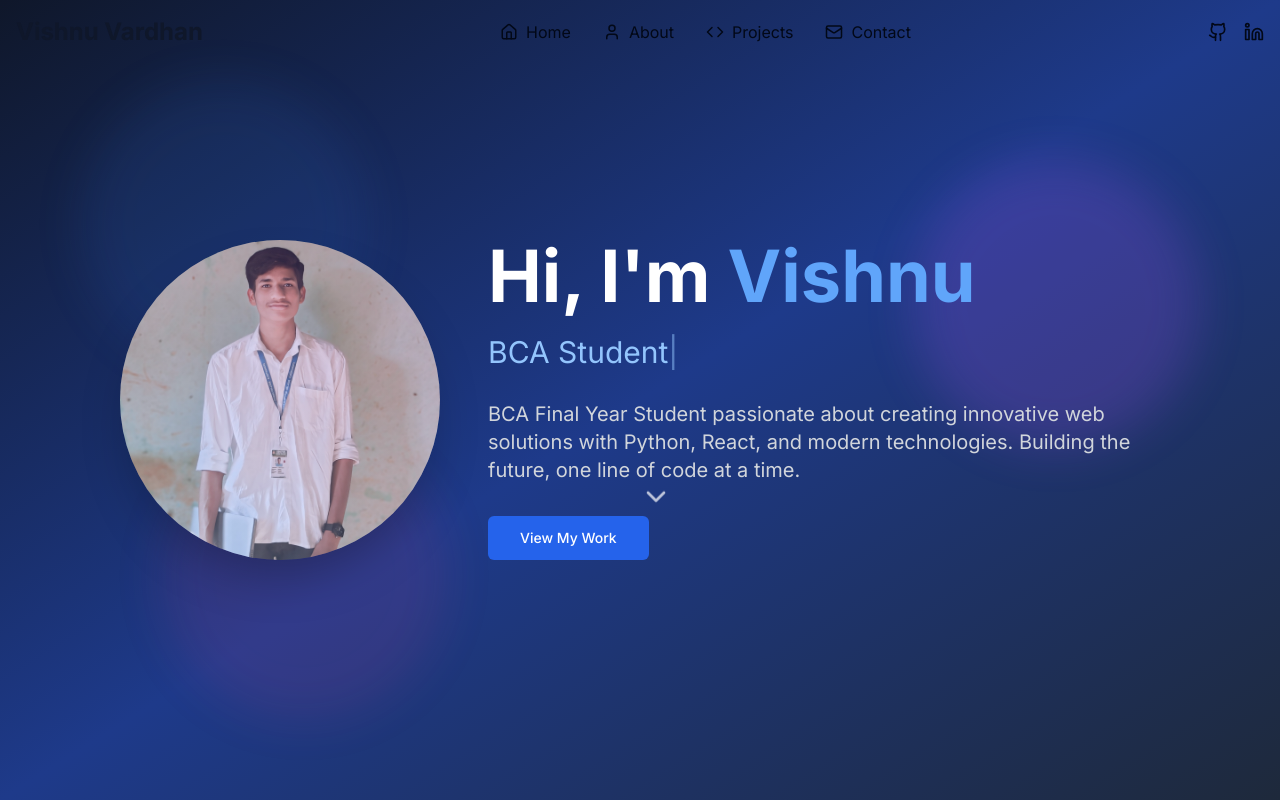
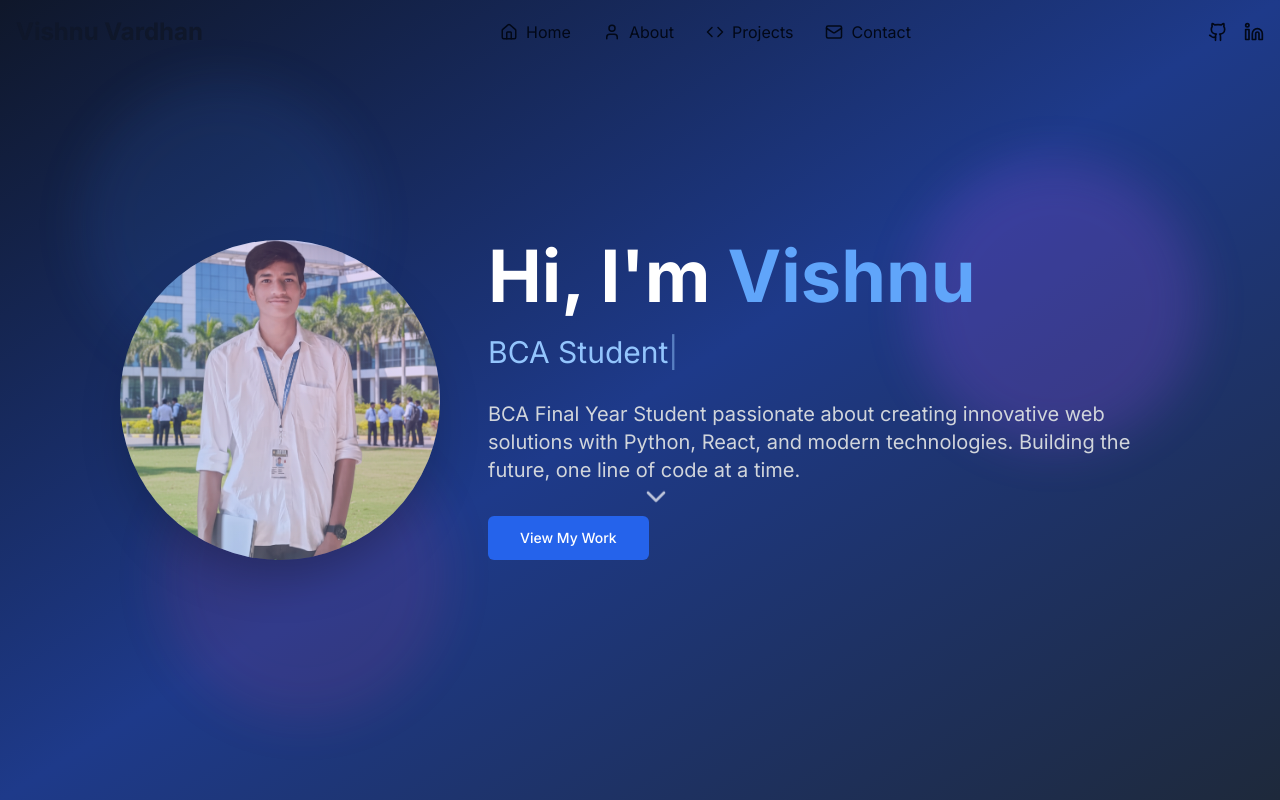
Before and after one commit to Gaddamadithya/Adithya-portfolio, a React (Vite) app: page / in a window 1280 px wide. Shown: the top 800 px of the page. Built offline with nearby package versions, Linux system fonts and the light colour scheme.

Commit message:
Update profile image

```diff
--- a/src/components/Hero.tsx
+++ b/src/components/Hero.tsx
@@ -2,6 +2,7 @@
 import React, { useState, useEffect } from 'react';
 import { ChevronDown, Download } from 'lucide-react';
 import { Button } from '@/components/ui/button';
+import profileImage from '@/assets/profile.png';
 
 const Hero = () => {
   const [displayText, setDisplayText] = useState('');
@@ -46,7 +47,7 @@ const Hero = () => {
           <div className="relative">
             <div className="w-80 h-80 rounded-full overflow-hidden shadow-2xl hover:scale-105 transition-transform duration-300">
               <img
-                src="/lovable-uploads/42e891e4-de8e-45e9-af4a-746b733e19ec.png"
+                src={profileImage}
                 alt="Vishnu Vardhan"
                 className="w-full h-full object-cover"
               />
```
Also changed, not shown: src/assets/profile.png (added).
